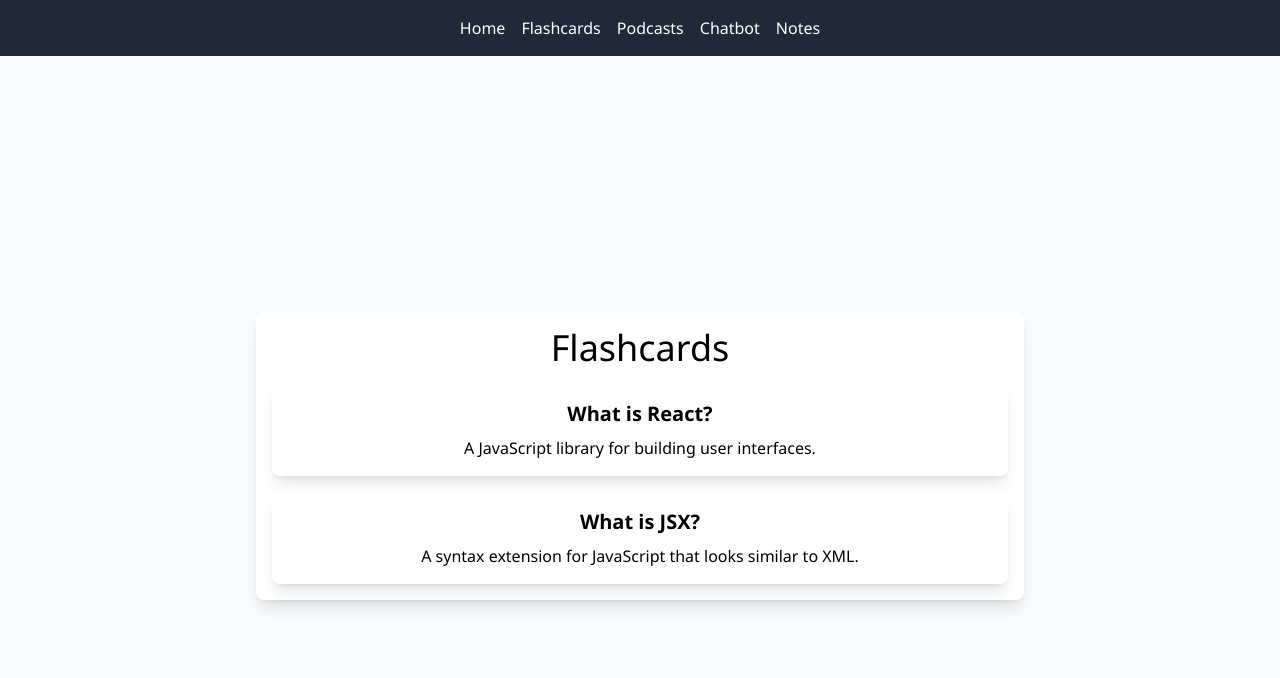
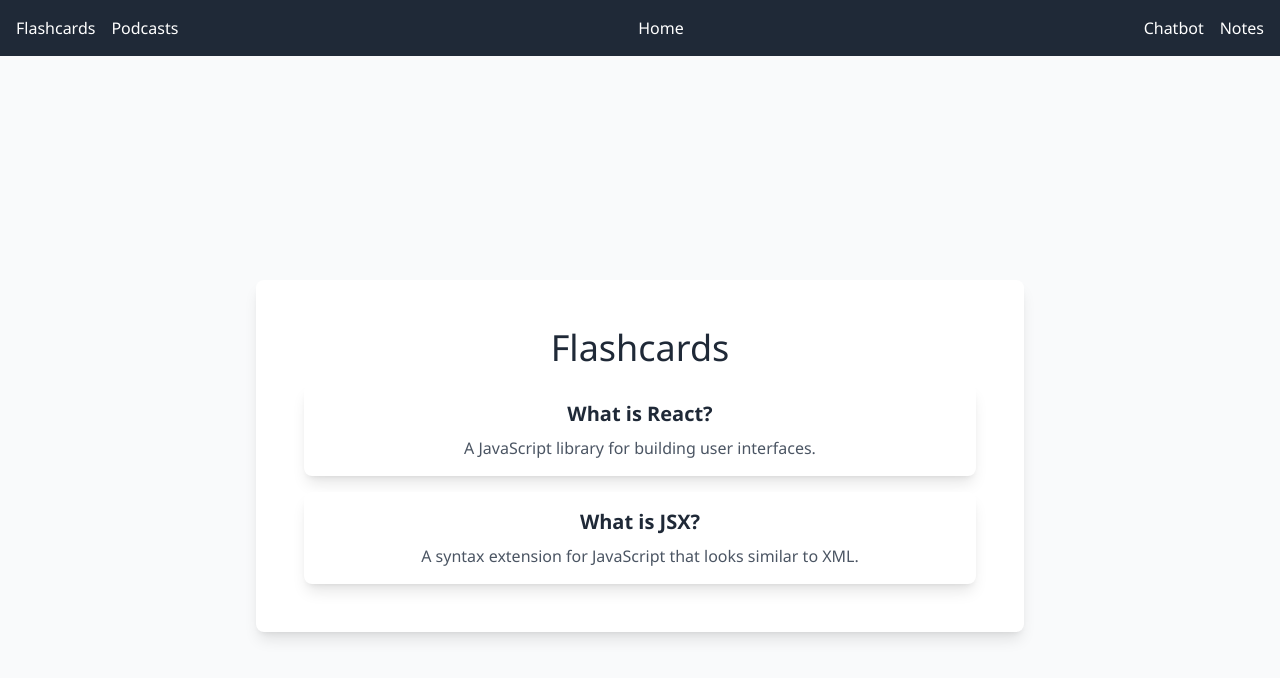
Before and after one commit to LEDMOV/Delphi-WEB, a React (Create React App) app: page /flashcards in a window 1280 px wide. Shown: the top 678 px of the page. Built offline with nearby package versions, Linux system fonts and the light colour scheme.

Commit message:
Added an animation for the banner

```diff
--- a/src/components/layouts/Header.js
+++ b/src/components/layouts/Header.js
@@ -3,13 +3,19 @@ import React from 'react';
 import { Link } from 'react-router-dom';
 
 const Header = () => (
-  <header className="bg-gray-800 text-white p-4">
-    <nav className="flex justify-center space-x-4">
-      <Link to="/" className="hover:underline">Home</Link>
-      <Link to="/flashcards" className="hover:underline">Flashcards</Link>
-      <Link to="/podcasts" className="hover:underline">Podcasts</Link>
-      <Link to="/chatbot" className="hover:underline">Chatbot</Link>
-      <Link to="/notes" className="hover:underline">Notes</Link>
+  <header className="bg-gray-800 text-white p-4 shadow">
+    <nav className="flex justify-between items-center">
+      <div className="flex space-x-4">
+        <Link to="/flashcards" className="hover:underline transition duration-300 transform hover:scale-105">Flashcards</Link>
+        <Link to="/podcasts" className="hover:underline transition duration-300 transform hover:scale-105">Podcasts</Link>
+      </div>
+      <div className="flex-1 text-center">
+        <Link to="/" className="hover:underline transition duration-300 transform hover:scale-105">Home</Link>
+      </div>
+      <div className="flex space-x-4">
+        <Link to="/chatbot" className="hover:underline transition duration-300 transform hover:scale-105">Chatbot</Link>
+        <Link to="/notes" className="hover:underline transition duration-300 transform hover:scale-105">Notes</Link>
+      </div>
     </nav>
   </header>
 );
--- a/src/components/pages/Flashcards.js
+++ b/src/components/pages/Flashcards.js
@@ -8,13 +8,13 @@ const Flashcards = () => {
   ]);
 
   return (
-    <div className="text-center">
-      <h1 className="text-4xl mb-4">Flashcards</h1>
+    <div className="text-center font-custom p-8">
+      <h1 className="text-4xl mb-4 text-gray-800">Flashcards</h1>
       <div className="grid gap-4">
         {flashcards.map(card => (
-          <div key={card.id} className="p-4 bg-white shadow-lg rounded-lg">
-            <h2 className="text-xl font-bold mb-2">{card.question}</h2>
-            <p>{card.answer}</p>
+          <div key={card.id} className="p-4 bg-white shadow-lg rounded-lg transform transition duration-300 hover:scale-105">
+            <h2 className="text-xl font-bold mb-2 text-gray-800">{card.question}</h2>
+            <p className="text-gray-600">{card.answer}</p>
           </div>
         ))}
       </div>
--- a/src/components/pages/Home.js
+++ b/src/components/pages/Home.js
@@ -2,9 +2,9 @@
 import React from 'react';
 
 const Home = () => (
-  <div className="text-center font-custom">
-    <h1 className="text-4xl mb-4">Welcome to Delphi</h1>
-    <p className="text-lg">Select a feature from the menu to get started.</p>
+  <div className="text-center font-custom p-8">
+    <h1 className="text-4xl mb-4 text-gray-800">Welcome to Delphi</h1>
+    <p className="text-lg text-gray-600">Select a feature from the menu to get started.</p>
   </div>
 );
 
```
